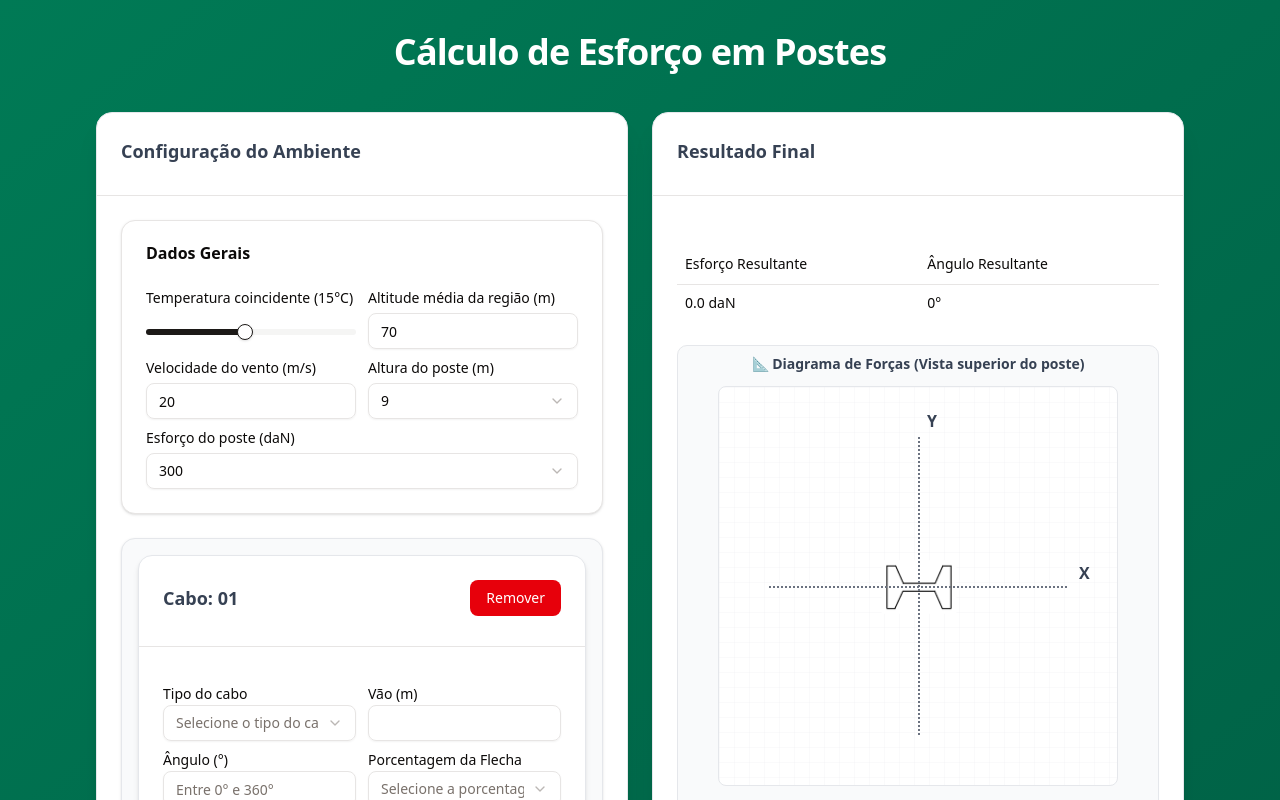
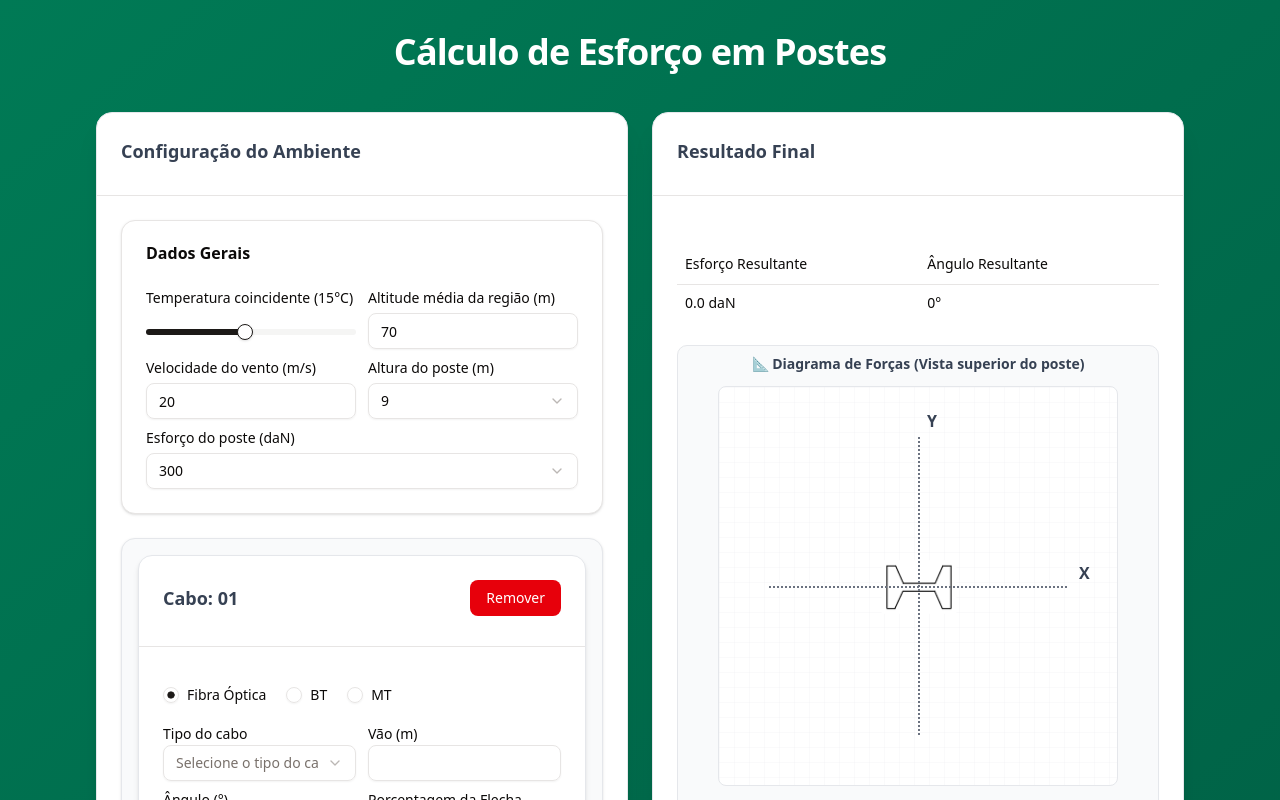
Before and after one commit to robsu17/calculador-esforco, a React (Vite) app: page / in a window 1280 px wide. Both pictures are taken after a click on the button "➕ Adicionar cabo". Shown: the top 800 px of the page. Built offline with nearby package versions, Linux system fonts and the light colour scheme.

Commit message:
feat: Add initial application structure, cable calculation forms, and Radix UI components.

```diff
--- a/package.json
+++ b/package.json
@@ -24,7 +24,9 @@
     }
   },
   "dependencies": {
+    "@radix-ui/react-checkbox": "^1.3.3",
     "@radix-ui/react-label": "^2.1.7",
+    "@radix-ui/react-radio-group": "^1.3.8",
     "@radix-ui/react-select": "^2.2.6",
     "@radix-ui/react-slider": "^1.3.6",
     "@radix-ui/react-slot": "^1.2.3",
--- a/src/App.tsx
+++ b/src/App.tsx
@@ -6,7 +6,7 @@ import { ResultadoFinalTable } from "./components/ResultadoFinalTable";
 import { Button } from "./components/ui/button";
 import { Card, CardContent, CardHeader, CardTitle } from "./components/ui/card";
 import ToastProvider, { showToast } from "./components/ui/toast";
-import { cabos } from "./data/cabos";
+import { cabosFibra } from "./data/cabos";
 import { postes } from "./data/poste";
 
 type EsforcoCabo = Record<string, {
@@ -51,7 +51,8 @@ export default function App() {
         !ultimo?.angulo ||
         !ultimo?.porcentagemDaFlecha ||
         !ultimo?.tipoDeCabo ||
-        !ultimo?.vao
+        !ultimo?.vao ||
+        !ultimo?.tipoDeCaboSelecionado
       )
     ) {
       showToast('Preencha os valores do último cabo adicionado antes de criar outro.')
@@ -59,7 +60,7 @@ export default function App() {
     }
 
     caboIdCounter.current += 1
-    setCaboForms(prev => [...prev, { id: caboIdCounter.current, angulo: null, porcentagemDaFlecha: null, tipoDeCabo: null, vao: null }])
+    setCaboForms(prev => [...prev, { id: caboIdCounter.current, angulo: null, porcentagemDaFlecha: null, tipoDeCabo: null, vao: null, tipoDeCaboSelecionado: "fibra" }])
   }
 
   const calculaTracaoInicial = () => {
@@ -68,7 +69,8 @@ export default function App() {
       !ultimo?.angulo ||
       !ultimo?.porcentagemDaFlecha ||
       !ultimo?.tipoDeCabo ||
-      !ultimo?.vao
+      !ultimo?.vao ||
+      !ultimo?.tipoDeCaboSelecionado
     ) {
       showToast(`Preencha os valores do cabo ${ultimo?.id ?? ''} para realizar o cálculo.`)
       return
@@ -84,7 +86,7 @@ export default function App() {
 
     caboForms.forEach((caboForm, index) => {
       if (!caboForm.vao || !caboForm.porcentagemDaFlecha) return
-      const cabo = cabos.find(c => c.name === caboForm.tipoDeCabo) || cabos[0]
+      const cabo = cabosFibra.find(c => c.name === caboForm.tipoDeCabo) || cabosFibra[0]
 
       const denominador = 8 * (caboForm.porcentagemDaFlecha * caboForm.vao)
       if (denominador === 0) return
--- a/src/components/forms/cabo-form.tsx
+++ b/src/components/forms/cabo-form.tsx
@@ -1,9 +1,10 @@
+import { cabosBT, cabosFibra } from "@/data/cabos";
+import { Button } from "../ui/button";
 import { Card, CardContent, CardHeader, CardTitle } from "../ui/card";
+import { Input } from "../ui/input";
+import { Label } from "../ui/label";
+import { RadioGroup, RadioGroupItem } from "../ui/radio-group";
 import { Select, SelectContent, SelectGroup, SelectItem, SelectTrigger, SelectValue } from "../ui/select";
-import { Label } from "../ui/label";
-import { Input } from "../ui/input";
-import { cabos } from "@/data/cabos";
-import { Button } from "../ui/button";
 
 export type CaboFormField = {
   id: number;
@@ -11,6 +12,7 @@ export type CaboFormField = {
   angulo: number | null;
   porcentagemDaFlecha: number | null;
   tipoDeCabo: string | null;
+  tipoDeCaboSelecionado: string | null;
 };
 
 interface CaboFormProps {
@@ -31,7 +33,7 @@ export function CaboForm({ id, fields, setFields, removeCabo }: CaboFormProps) {
     const valores = [];
 
     for (let i = 0; i <= 50; i++) {
-      valores.push(i/10);
+      valores.push(i / 10);
     }
 
     return valores;
@@ -47,8 +49,27 @@ export function CaboForm({ id, fields, setFields, removeCabo }: CaboFormProps) {
           </Button>
         </CardTitle>
       </CardHeader>
-      <CardContent className="pt-4">
+      <CardContent className="pt-4 space-y-6">
+        <RadioGroup
+          defaultValue="fibra"
+          className="flex items-center space-x-2"
+          onValueChange={(value) => setFields({ ...fields, tipoDeCaboSelecionado: value })}
+        >
+          <div className="flex items-center space-x-2">
+            <RadioGroupItem value="fibra" id="fibra" />
+            <Label htmlFor="fibra">Fibra Óptica</Label>
+          </div>
+          <div className="flex items-center space-x-2">
+            <RadioGroupItem value="bt" id="bt" />
+            <Label htmlFor="bt">BT</Label>
+          </div>
+          <div className="flex items-center space-x-2">
+            <RadioGroupItem value="mt" id="mt" />
+            <Label htmlFor="mt">MT</Label>
+          </div>
+        </RadioGroup>
         <div className="grid grid-cols-1 lg:grid-cols-2 gap-3">
+          {fields.tipoDeCaboSelecionado === 'fibra' && (
             <div className="flex flex-col space-y-1">
               <Label>Tipo do cabo</Label>
               <Select
@@ -61,7 +82,7 @@ export function CaboForm({ id, fields, setFields, removeCabo }: CaboFormProps) {
                 </SelectTrigger>
                 <SelectContent>
                   <SelectGroup>
-                  {cabos.map((cabo, idx) => (
+                    {cabosFibra.map((cabo, idx) => (
                       <SelectItem key={idx} value={cabo.name}>
                         {cabo.name}
                       </SelectItem>
@@ -70,6 +91,31 @@ export function CaboForm({ id, fields, setFields, removeCabo }: CaboFormProps) {
                 </SelectContent>
               </Select>
             </div>
+          )}
+
+          {fields.tipoDeCaboSelecionado === 'bt' && (
+            <div className="flex flex-col space-y-1">
+              <Label>Tipo do cabo</Label>
+              <Select
+                onValueChange={(value) =>
+                  setFields({ ...fields, tipoDeCabo: value })
+                }
+              >
+                <SelectTrigger className="w-full min-w-[120px]">
+                  <SelectValue placeholder="Selecione o tipo do cabo" />
+                </SelectTrigger>
+                <SelectContent>
+                  <SelectGroup>
+                    {cabosBT.map((cabo, idx) => (
+                      <SelectItem key={idx} value={cabo.condutor}>
+                        {cabo.condutor}
+                      </SelectItem>
+                    ))}
+                  </SelectGroup>
+                </SelectContent>
+              </Select>
+            </div>
+          )}
 
           {/* Vão */}
           <div className="flex flex-col space-y-1">
@@ -99,10 +145,11 @@ export function CaboForm({ id, fields, setFields, removeCabo }: CaboFormProps) {
             />
           </div>
 
+          {fields.tipoDeCaboSelecionado === 'fibra' ? (
             <div className="flex flex-col space-y-1">
               <Label>Porcentagem da Flecha</Label>
               <Select
-              onValueChange={(e) => setFields({ ...fields, porcentagemDaFlecha: parseFloat(e)/100 })}
+                onValueChange={(e) => setFields({ ...fields, porcentagemDaFlecha: parseFloat(e) / 100 })}
               >
                 <SelectTrigger className="w-full min-w-[120px]">
                   <SelectValue placeholder="Selecione a porcentagem" />
@@ -121,6 +168,12 @@ export function CaboForm({ id, fields, setFields, removeCabo }: CaboFormProps) {
                 </SelectContent>
               </Select>
             </div>
+          ) : (
+            <div className="flex flex-col space-y-1">
+              <Label>Porcentagem da Flecha</Label>
+              <Input placeholder="Flecha" disabled />
+            </div>
+          )}
         </div>
       </CardContent>
     </Card>
--- /dev/null
+++ b/src/components/ui/checkbox.tsx
@@ -0,0 +1,30 @@
+import * as React from "react"
+import * as CheckboxPrimitive from "@radix-ui/react-checkbox"
+import { CheckIcon } from "lucide-react"
+
+import { cn } from "@/lib/utils"
+
+function Checkbox({
+  className,
+  ...props
+}: React.ComponentProps<typeof CheckboxPrimitive.Root>) {
+  return (
+    <CheckboxPrimitive.Root
+      data-slot="checkbox"
+      className={cn(
+        "peer border-input dark:bg-input/30 data-[state=checked]:bg-primary data-[state=checked]:text-primary-foreground dark:data-[state=checked]:bg-primary data-[state=checked]:border-primary focus-visible:border-ring focus-visible:ring-ring/50 aria-invalid:ring-destructive/20 dark:aria-invalid:ring-destructive/40 aria-invalid:border-destructive size-4 shrink-0 rounded-[4px] border shadow-xs transition-shadow outline-none focus-visible:ring-[3px] disabled:cursor-not-allowed disabled:opacity-50",
+        className
+      )}
+      {...props}
+    >
+      <CheckboxPrimitive.Indicator
+        data-slot="checkbox-indicator"
+        className="grid place-content-center text-current transition-none"
+      >
+        <CheckIcon className="size-3.5" />
+      </CheckboxPrimitive.Indicator>
+    </CheckboxPrimitive.Root>
+  )
+}
+
+export { Checkbox }
--- /dev/null
+++ b/src/components/ui/radio-group.tsx
@@ -0,0 +1,43 @@
+import * as React from "react"
+import * as RadioGroupPrimitive from "@radix-ui/react-radio-group"
+import { CircleIcon } from "lucide-react"
+
+import { cn } from "@/lib/utils"
+
+function RadioGroup({
+  className,
+  ...props
+}: React.ComponentProps<typeof RadioGroupPrimitive.Root>) {
+  return (
+    <RadioGroupPrimitive.Root
+      data-slot="radio-group"
+      className={cn("grid gap-3", className)}
+      {...props}
+    />
+  )
+}
+
+function RadioGroupItem({
+  className,
+  ...props
+}: React.ComponentProps<typeof RadioGroupPrimitive.Item>) {
+  return (
+    <RadioGroupPrimitive.Item
+      data-slot="radio-group-item"
+      className={cn(
+        "border-input text-primary focus-visible:border-ring focus-visible:ring-ring/50 aria-invalid:ring-destructive/20 dark:aria-invalid:ring-destructive/40 aria-invalid:border-destructive dark:bg-input/30 aspect-square size-4 shrink-0 rounded-full border shadow-xs transition-[color,box-shadow] outline-none focus-visible:ring-[3px] disabled:cursor-not-allowed disabled:opacity-50",
+        className
+      )}
+      {...props}
+    >
+      <RadioGroupPrimitive.Indicator
+        data-slot="radio-group-indicator"
+        className="relative flex items-center justify-center"
+      >
+        <CircleIcon className="fill-primary absolute top-1/2 left-1/2 size-2 -translate-x-1/2 -translate-y-1/2" />
+      </RadioGroupPrimitive.Indicator>
+    </RadioGroupPrimitive.Item>
+  )
+}
+
+export { RadioGroup, RadioGroupItem }
--- a/src/data/cabos.ts
+++ b/src/data/cabos.ts
@@ -4,7 +4,19 @@ type Cabo = {
     diameter: number;
 }
 
-export const cabos: Cabo[] = [
+type CaboBT = {
+    condutor: string;
+    diametro: number;
+    massa: number;
+}
+
+type CaboMT = {
+    bitola: string;
+    diametro: number;
+    massa: number;
+}
+
+export const cabosFibra: Cabo[] = [
     {
         name: 'CFOA-SM-AS200-12F',
         weight: 0.070,
@@ -26,3 +38,54 @@ export const cabos: Cabo[] = [
         diameter: 0.006
     }
 ];
+
+export const cabosBT: CaboBT[] = [
+    {
+        condutor: "3x35+1x54,6",
+        diametro: 0.037,
+        massa: 0.7
+    },
+    {
+        condutor: "3x50+1x54,6",
+        diametro: 0.037,
+        massa: 0.765
+    },
+    {
+        condutor: "3x95+1x54,6",
+        diametro: 0.043,
+        massa: 1.27
+    },
+    {
+        condutor: "3x150+1x80",
+        diametro: 0.051,
+        massa: 1.878
+    }
+];
+
+export const cabosMT: CaboMT[] = [
+    {
+        bitola: "4",
+        diametro: 0.00636,
+        massa: 0.0855
+    },
+    {
+        bitola: "1/0",
+        diametro: 0.01011,
+        massa: 0.2161
+    },
+    {
+        bitola: "2/0",
+        diametro: 0.01134,
+        massa: 0.2718
+    },
+    {
+        bitola: "266,8",
+        diametro: 0.01628,
+        massa: 0.5445
+    },
+    {
+        bitola: "336,4",
+        diametro: 0.01831,
+        massa: 0.6887
+    }
+];
```
Also changed, not shown: 1 other file (tests, documents, lock files or other folders). Lines whose indentation alone changed are shown as unchanged.
